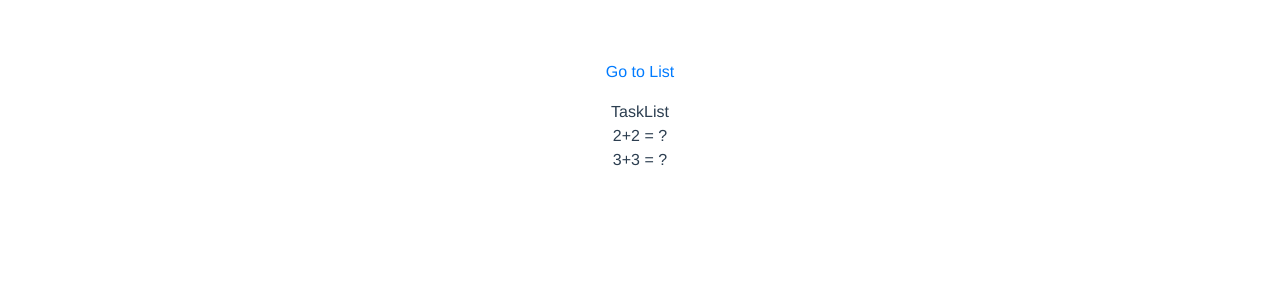
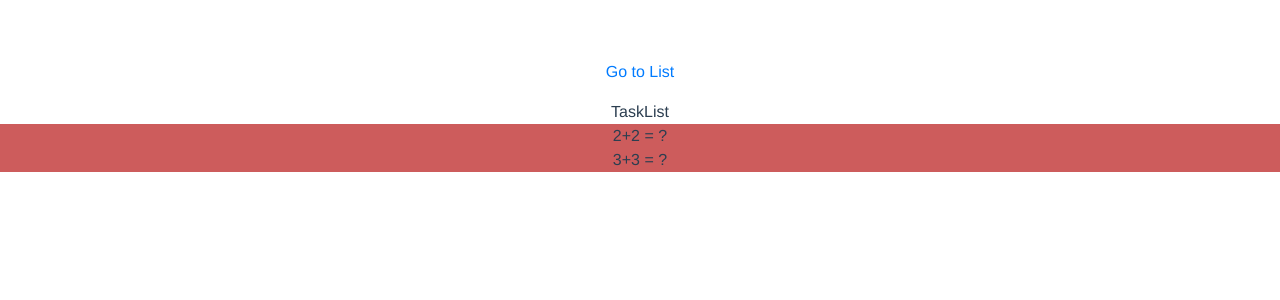
Before and after one commit to serg-bloim/homework, a Vue app: page /#/list in a window 1280 px wide. Shown: the top 300 px of the page. Built offline with nearby package versions, Linux system fonts and the light colour scheme.

Commit message:
tasklist correct/wrong colors

```diff
--- a/src/components/TaskList.vue
+++ b/src/components/TaskList.vue
@@ -1,9 +1,11 @@
 <template>
-  <div>
+  <div class="tasklist">
     TaskList
     <div v-for="task in tasks"
          :key="task.id"
-         v-on:click="selectTask(task)"> {{ task.toString() }}
+         v-on:click="selectTask(task)"
+         :class="task.is_correct()?'correct':'wrong'"
+    > {{ task.toString() }}
     </div>
   </div>
 </template>
@@ -31,5 +33,10 @@ export default {
 </script>
 
 <style scoped>
-
+div.tasklist .correct{
+  background-color: darkseagreen;
+}
+div.tasklist .wrong{
+  background-color: indianred;
+}
 </style>
--- a/src/components/arythmetics-task/common.js
+++ b/src/components/arythmetics-task/common.js
@@ -19,7 +19,7 @@ export class ArythmeticsTaskDef extends TaskDef{
     }
 
     is_correct() {
-        return this.answer === this.task.correctAnswer
+        return this.answer === this.correctAnswer
     }
 }
 export class ArythmeticsSolution extends TaskSolutionState{
```
